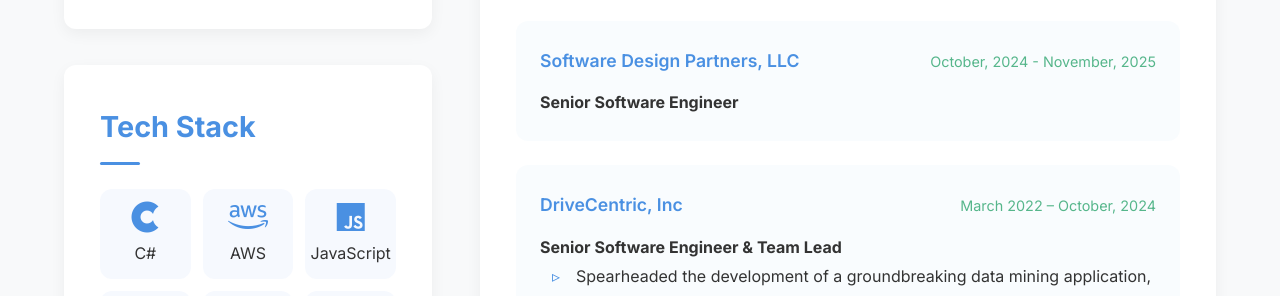
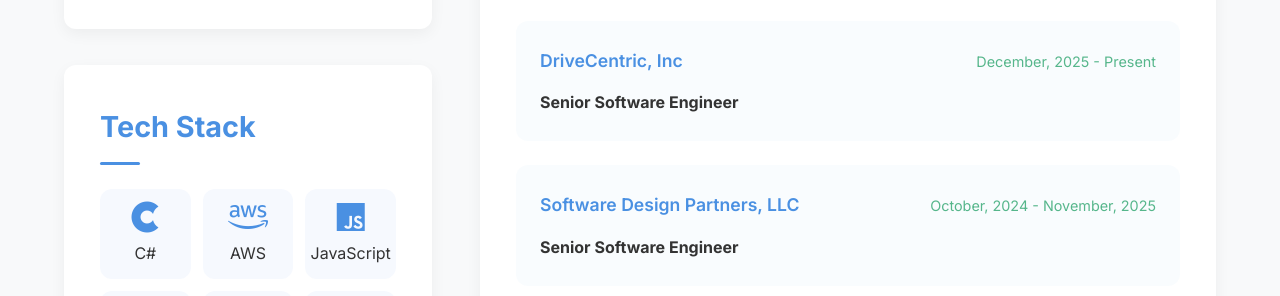
Before and after one commit to srd8580/srd8580.github.io, a plain HTML site: page index.html in a window 1280 px wide. Shown: the part 647-943 px from the top of the page. Drawn offline with Linux system fonts and the light colour scheme.

Commit message:
Update index.html

```diff
--- a/index.html
+++ b/index.html
@@ -325,6 +325,15 @@
                     <h2>Professional Experience</h2>
                     <div class="experience-item">
                         <div class="experience-header">
+                            <span class="company">DriveCentric, Inc</span>
+                            <span class="date">December, 2025 - Present</span>
+                        </div>
+                        <strong>Senior Software Engineer</strong>
+                        <ul>
+                        </ul>
+                    </div>
+                    <div class="experience-item">
+                        <div class="experience-header">
                             <span class="company">Software Design Partners, LLC</span>
                             <span class="date">October, 2024 - November, 2025</span>
                         </div>
```
